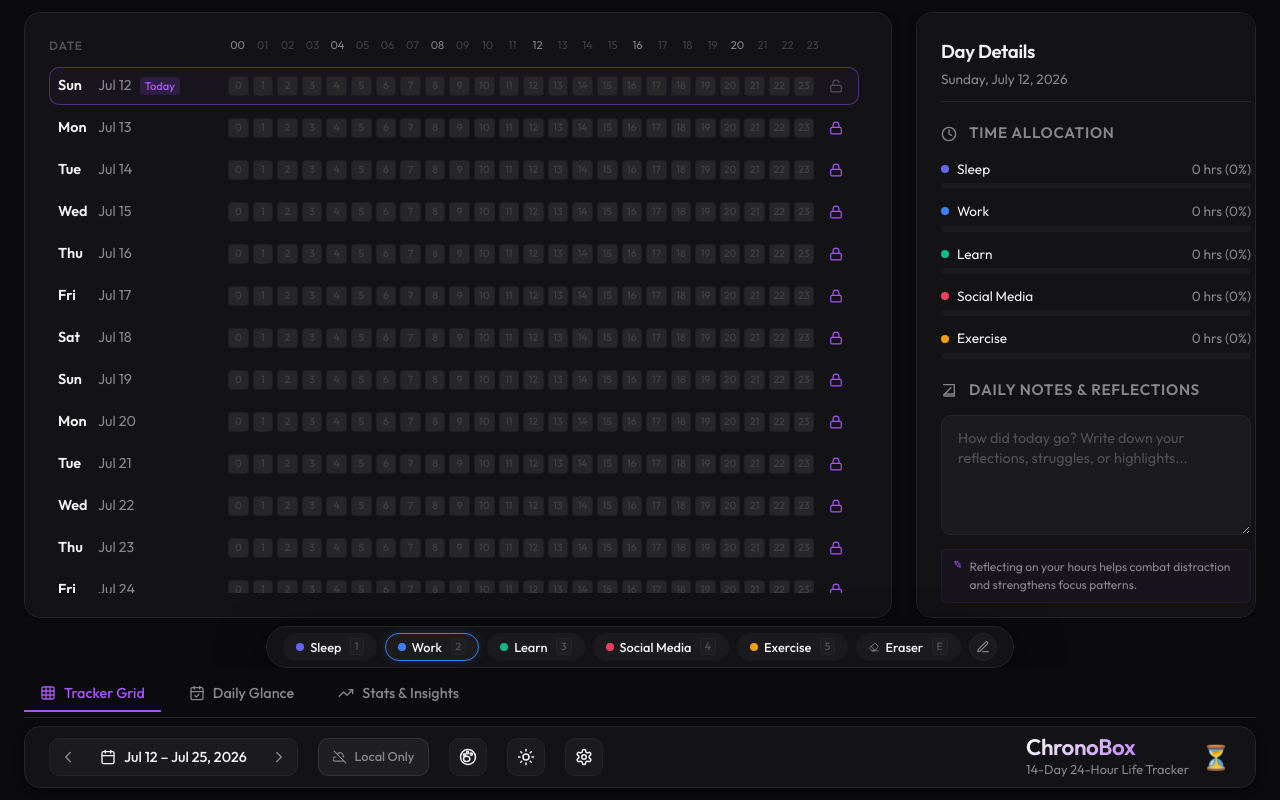
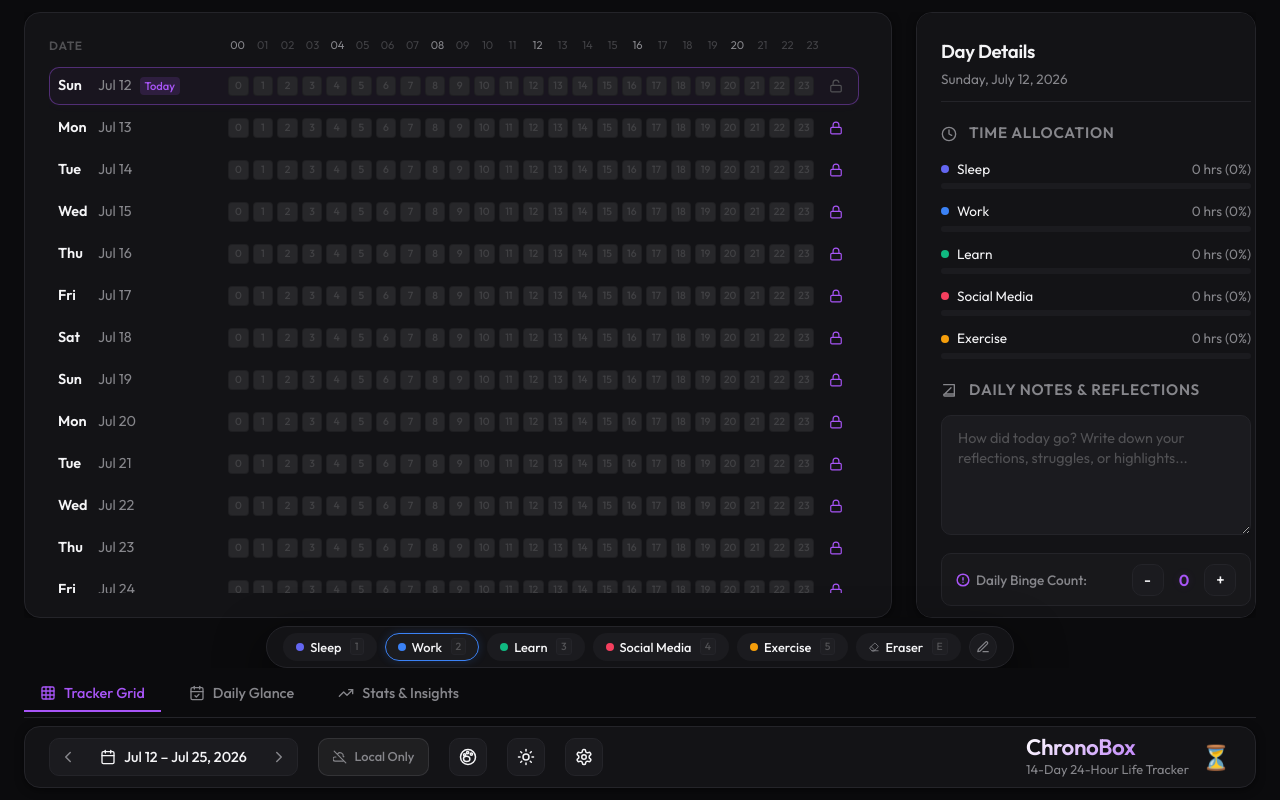
Before and after one commit to codeclose17/trackerLive, an Angular app: page / in a window 1280 px wide. Built offline with nearby package versions, Linux system fonts and the light colour scheme.

Commit message:
Implement Daily Binge Count counter and sync logic

```diff
--- a/src/app/app.component.html
+++ b/src/app/app.component.html
@@ -13,6 +13,7 @@
           (paintCell)="handlePaintCell($event)"
           (selectDate)="selectedDate = $event"
           (updateNotes)="handleUpdateNotes($event)"
+          (updateBingeCount)="handleUpdateBingeCount($event)"
         ></app-tracker-grid>
       </div>
 
--- a/src/app/app.component.ts
+++ b/src/app/app.component.ts
@@ -474,6 +474,32 @@ export class AppComponent implements OnInit, OnDestroy {
     this.queueSupabaseSync(date);
   }
 
+  // Update Binge Count
+  handleUpdateBingeCount(event: { date: string; count: number }): void {
+    const { date, count } = event;
+    const existingRecord = this.records[date] || {
+      date: date,
+      hours: Array(24).fill('idle'),
+      notes: '',
+      updatedAt: new Date().toISOString()
+    };
+
+    const updatedRecord: DayRecord = {
+      ...existingRecord,
+      bingeCount: count,
+      updatedAt: new Date().toISOString()
+    };
+
+    this.records = {
+      ...this.records,
+      [date]: updatedRecord
+    };
+    this.dbService.saveLocalRecords(this.records);
+
+    // Sync in background
+    this.queueSupabaseSync(date);
+  }
+
   // Save Settings Modal
   handleSaveSettings(newSyncSettings: {
     supabaseUrl: string;
--- a/src/app/components/settings-modal/settings-modal.component.ts
+++ b/src/app/components/settings-modal/settings-modal.component.ts
@@ -213,8 +213,12 @@ create table if not exists public.tracker_records (
   date text primary key,
   hours text[] not null,
   notes text default '',
+  binge_count integer default 0,
   updated_at timestamp with time zone default timezone('utc'::text, now()) not null
 );
+
+-- Note: For existing databases, run this individually to add the new column:
+-- alter table public.tracker_records add column if not exists binge_count integer default 0;
 
 create table if not exists public.tracker_categories (
   id text primary key,
--- a/src/app/components/tracker-grid/tracker-grid.component.ts
+++ b/src/app/components/tracker-grid/tracker-grid.component.ts
@@ -136,10 +136,18 @@ import { Category, DayRecord } from '../../types';
             [ngModel]="getSelectedNotes()"
             (ngModelChange)="onNotesChange($event)"
           ></textarea>
-          <div class="notes-tip">
-            <!-- Sparkles SVG -->
-            <svg xmlns="http://www.w3.org/2000/svg" width="12" height="12" viewBox="0 0 24 24" fill="none" stroke="currentColor" stroke-width="2" stroke-linecap="round" stroke-linejoin="round" style="color: var(--accent-color);"><path d="m12 3-1.912 5.813a2 2 0 0 1-1.275 1.275L3 12l5.813 1.912a2 2 0 0 1 1.275 1.275L12 21l1.912-5.813a2 2 0 0 1 1.275-1.275L21 12l-5.813-1.912a2 2 0 0 1-1.275-1.275Z"/><path d="m5 3 1 2.5L8.5 6 6 7 5 9.5 4 7 1.5 6 4 5.5Z"/><path d="m19 17 1 2.5 2.5.5-2.5 1-1 2.5-1-2.5-2.5-1 2.5-1Z"/></svg>
-            <span>Reflecting on your hours helps combat distraction and strengthens focus patterns.</span>
+          <!-- Binge Count Section instead of tip -->
+          <div class="binge-count-section">
+            <span class="binge-label">
+              <!-- AlertCircle SVG -->
+              <svg xmlns="http://www.w3.org/2000/svg" width="14" height="14" viewBox="0 0 24 24" fill="none" stroke="currentColor" stroke-width="2.5" stroke-linecap="round" stroke-linejoin="round" style="color: var(--accent-color);"><circle cx="12" cy="12" r="10"/><line x1="12" x2="12" y1="8" y2="12"/><line x1="12" x2="12.01" y1="16" y2="16"/></svg>
+              Daily Binge Count:
+            </span>
+            <div class="binge-counter">
+              <button class="btn btn-secondary btn-icon btn-sm-square" (click)="adjustBingeCount(-1)" [disabled]="isRowLocked(selectedDate)">-</button>
+              <span class="binge-value">{{ getSelectedBingeCount() }}</span>
+              <button class="btn btn-secondary btn-icon btn-sm-square" (click)="adjustBingeCount(1)" [disabled]="isRowLocked(selectedDate)">+</button>
+            </div>
           </div>
         </div>
       </div>
@@ -156,6 +164,7 @@ export class TrackerGridComponent {
   @Output() paintCell = new EventEmitter<{ date: string; hourIndex: number; categoryId: string }>();
   @Output() selectDate = new EventEmitter<string>();
   @Output() updateNotes = new EventEmitter<{ date: string; notes: string }>();
+  @Output() updateBingeCount = new EventEmitter<{ date: string; count: number }>();
 
   hoursArray = Array(24).fill(0);
   lockedDates: Record<string, boolean> = {};
@@ -265,6 +274,18 @@ export class TrackerGridComponent {
     this.updateNotes.emit({ date: this.selectedDate, notes: newNotes });
   }
 
+  getSelectedBingeCount(): number {
+    const record = this.records[this.selectedDate];
+    return record && record.bingeCount ? record.bingeCount : 0;
+  }
+
+  adjustBingeCount(amount: number): void {
+    if (this.isRowLocked(this.selectedDate)) return;
+    const current = this.getSelectedBingeCount();
+    const newCount = Math.max(0, current + amount);
+    this.updateBingeCount.emit({ date: this.selectedDate, count: newCount });
+  }
+
   // Selected Day Stats helpers
   getHourCount(catId: string): number {
     const record = this.records[this.selectedDate];
--- a/src/app/services/db.service.ts
+++ b/src/app/services/db.service.ts
@@ -92,7 +92,8 @@ export class DbService {
       date: row.date,
       hours: row.hours,
       notes: row.notes || '',
-      updatedAt: row.updated_at
+      updatedAt: row.updated_at,
+      bingeCount: row.binge_count || 0
     }));
   }
 
@@ -111,6 +112,7 @@ export class DbService {
         date: record.date,
         hours: record.hours,
         notes: record.notes,
+        binge_count: record.bingeCount || 0,
         updated_at: new Date().toISOString()
       });
 
@@ -149,7 +151,8 @@ export class DbService {
               date: newRow['date'],
               hours: newRow['hours'],
               notes: newRow['notes'] || '',
-              updatedAt: newRow['updated_at']
+              updatedAt: newRow['updated_at'],
+              bingeCount: newRow['binge_count'] || 0
             });
           }
         }
--- a/src/app/types.ts
+++ b/src/app/types.ts
@@ -13,6 +13,7 @@ export interface DayRecord {
   hours: DayHours; // 24 entries, mapping 0..23 to Category.id
   notes: string; // Daily reflection notes
   updatedAt: string; // ISO string representing when the record was last saved
+  bingeCount?: number; // Daily manual counter of binge sessions
 }
 
 export interface Settings {
--- a/src/styles.css
+++ b/src/styles.css
@@ -1108,17 +1108,39 @@ a:hover {
   background: var(--bg-tertiary);
 }
 
-.notes-tip {
-  display: flex;
-  align-items: flex-start;
-  gap: 0.5rem;
-  font-size: 0.75rem;
-  color: var(--text-secondary);
-  margin-top: 0.5rem;
-  background: rgba(168, 85, 247, 0.03);
-  padding: 8px 12px;
-  border-radius: var(--border-radius-sm);
-  border: 1px solid rgba(168, 85, 247, 0.1);
+.binge-count-section {
+  display: flex;
+  align-items: center;
+  justify-content: space-between;
+  padding: 0.6rem 0.85rem;
+  background: rgba(255, 255, 255, 0.02);
+  border: 1px solid var(--border-color);
+  border-radius: var(--border-radius-md);
+  margin-top: 0.75rem;
+}
+
+.binge-label {
+  font-size: 0.85rem;
+  font-weight: 500;
+  color: var(--text-secondary);
+  display: flex;
+  align-items: center;
+  gap: 0.4rem;
+}
+
+.binge-counter {
+  display: flex;
+  align-items: center;
+  gap: 0.65rem;
+}
+
+.binge-value {
+  font-size: 1rem;
+  font-weight: 600;
+  min-width: 20px;
+  text-align: center;
+  color: var(--accent-color);
+  text-shadow: 0 0 8px var(--accent-glow);
 }
 
 /* 5. Metrics & Analysis Dashboard Grid */
```
